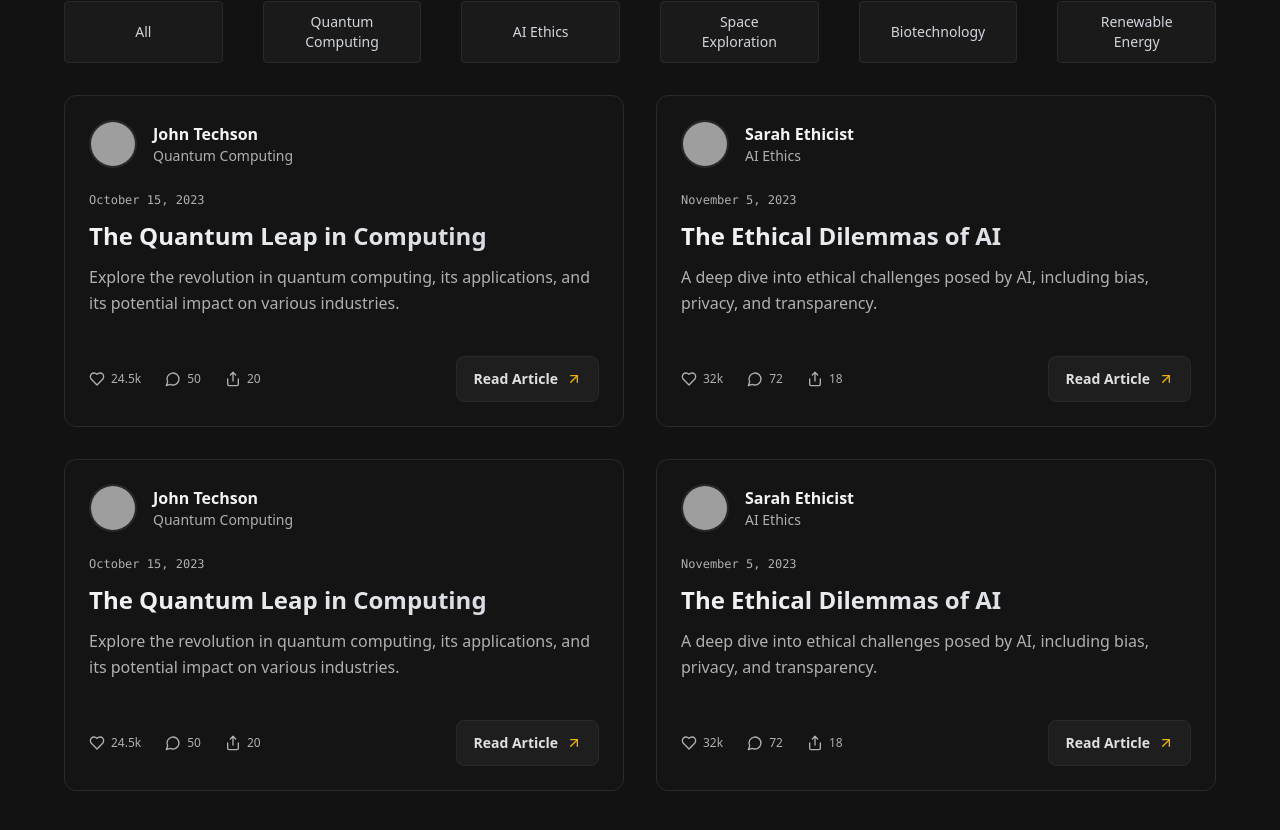
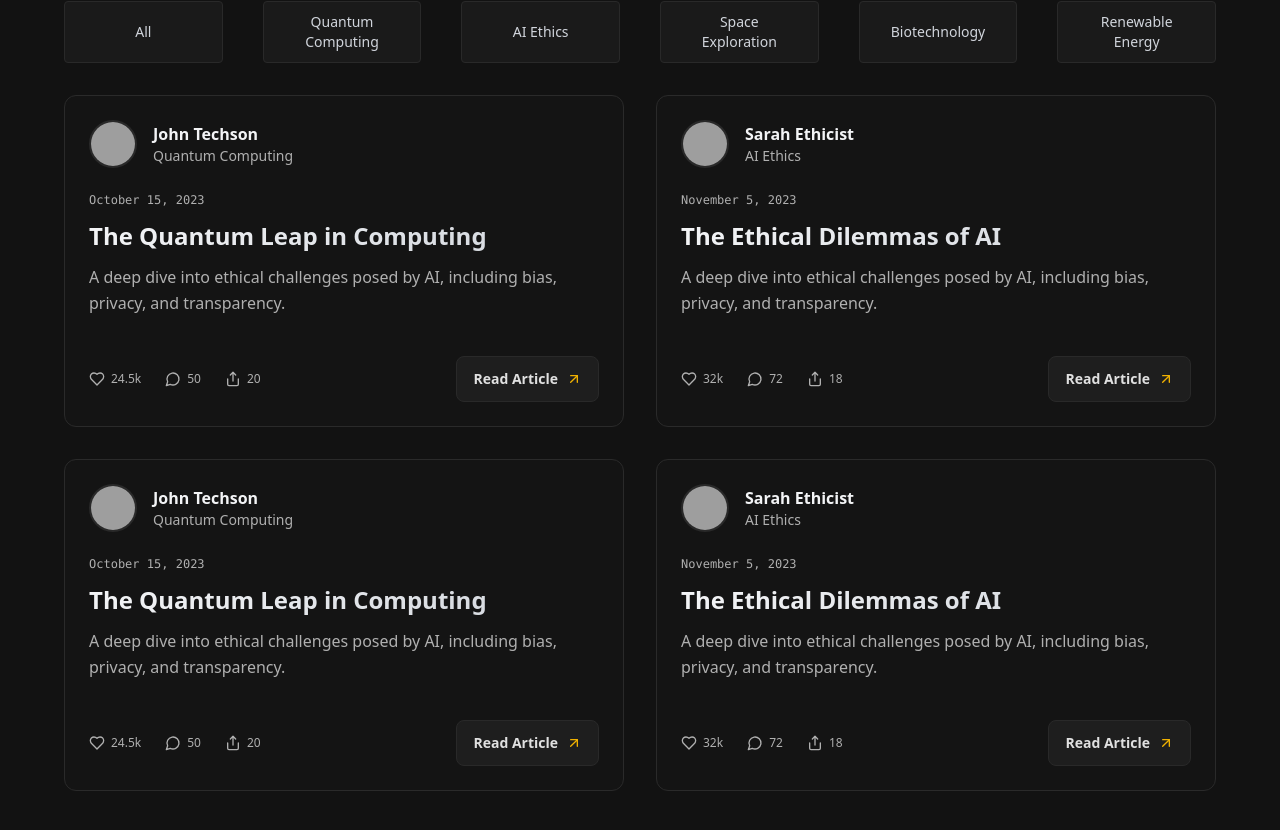
Before and after one commit to AhmadMahmoodRana-dev/BloogingPannel, a React (Vite) app in the folder frontend/: page / in a window 1280 px wide. Shown: the part 2436-3266 px from the top of the page. Built offline with nearby package versions, Linux system fonts and the light colour scheme; grey boxes are pictures that could not be loaded.

Commit message:
last update

```diff
--- a/frontend/src/components/BLogList.jsx
+++ b/frontend/src/components/BLogList.jsx
@@ -20,7 +20,7 @@ const blogPosts = [
     date: "October 15, 2023",
     title: "The Quantum Leap in Computing",
     description:
-      "Explore the revolution in quantum computing, its applications, and its potential impact on various industries.",
+      "A deep dive into ethical challenges posed by AI, including bias, privacy, and transparency.",
     likes: "24.5k",
     comments: 50,
     shares: 20,
@@ -46,7 +46,7 @@ const blogPosts = [
     date: "October 15, 2023",
     title: "The Quantum Leap in Computing",
     description:
-      "Explore the revolution in quantum computing, its applications, and its potential impact on various industries.",
+      "A deep dive into ethical challenges posed by AI, including bias, privacy, and transparency.",
     likes: "24.5k",
     comments: 50,
     shares: 20,
@@ -70,7 +70,7 @@ const BlogList = () => {
   return (
     <div style={{backgroundColor:darkTheme.colors.background}} className="min-h-screen xl:px-16 xl:py-[5.7rem] lg:px-10 lg:py-[2.95rem] md:px-4 md:py-[1.82rem] p-4 space-y-8">
       {/* Tabs */}
-      <div className="grid lg:grid-cols-6 md:grid-cols-3 grid-cols-2 gap-2 md:gap-5 xl:gap-10 lg:gap-8 2xl:mx-20 justify-center">
+      <div className="grid lg:grid-cols-6 md:grid-cols-3 grid-cols-2 gap-2 md:gap-5 xl:gap-10 lg:gap-8 2xl:mx-16 justify-center">
         {categories.map((cat) => (
           <button
           style={{borderColor: darkTheme.colors.border}}
```
